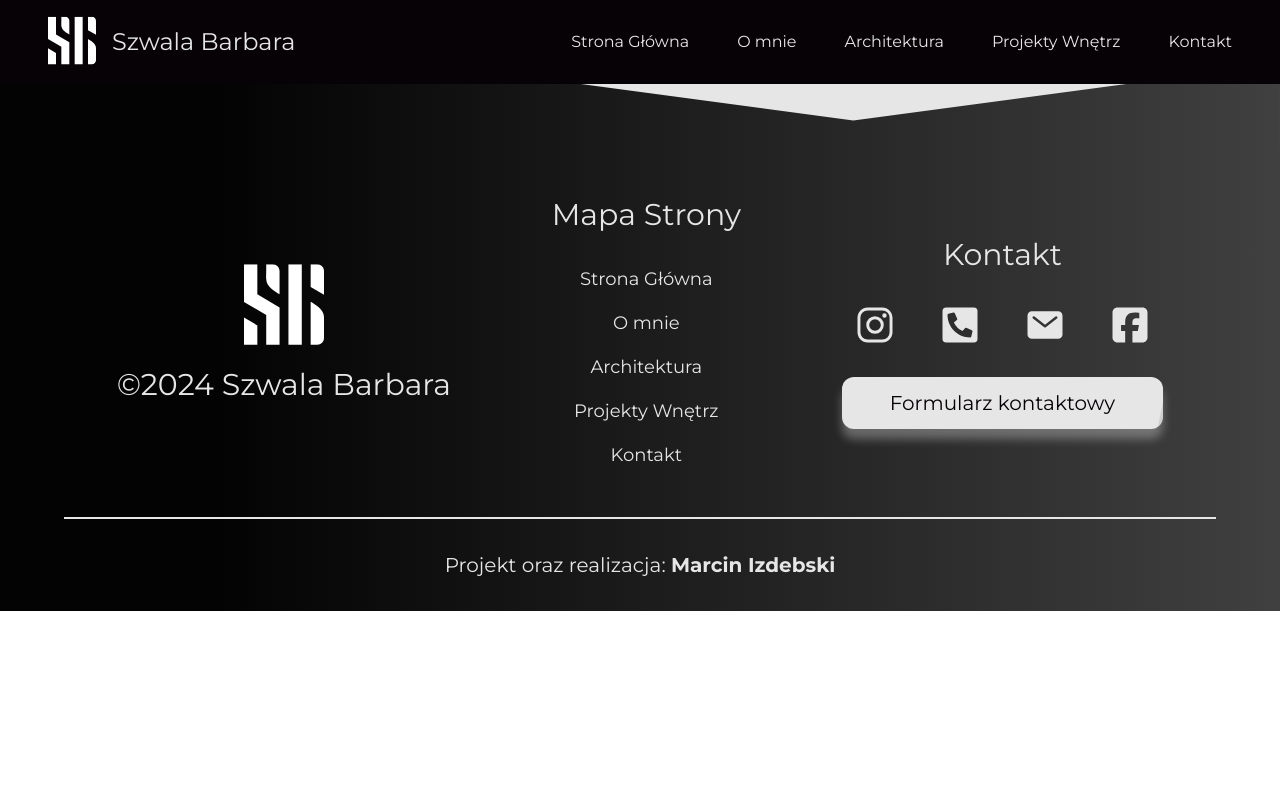
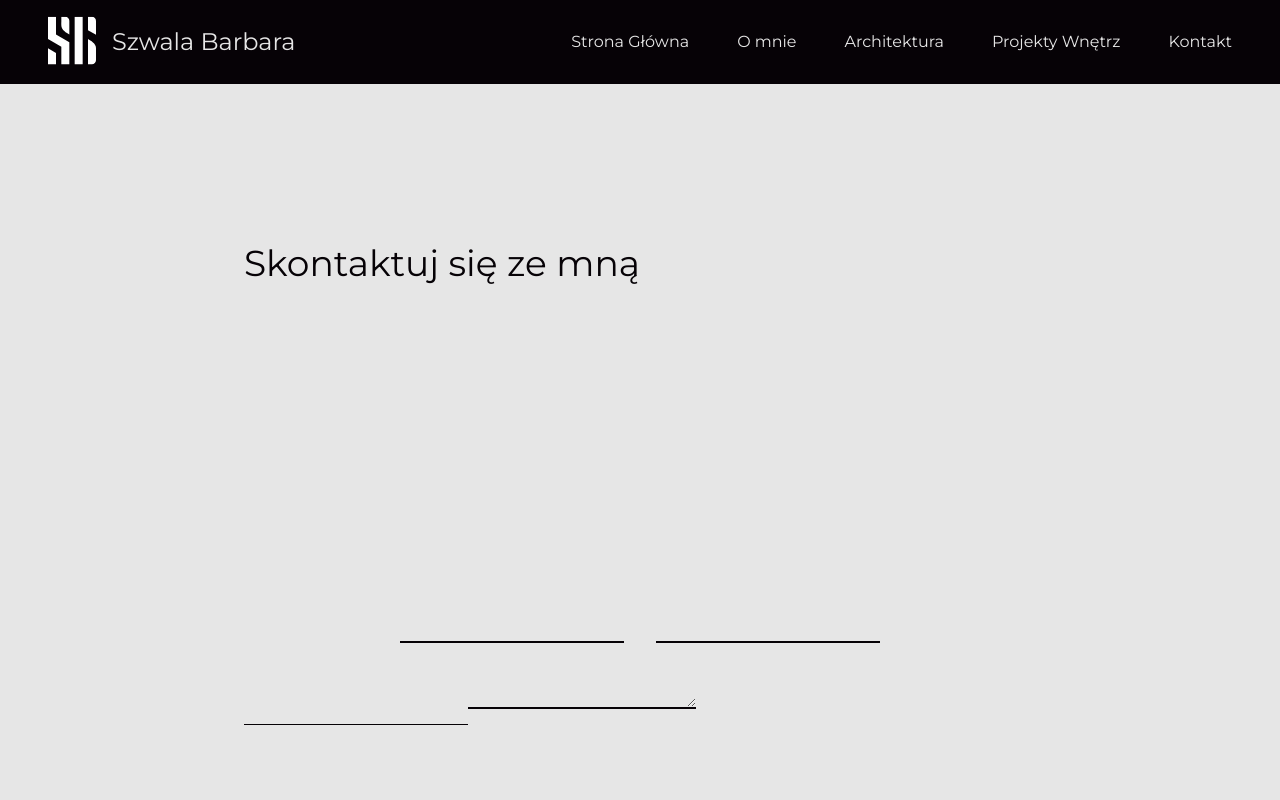
Before and after one commit to mizdebski77/Barbara-Szwala, a React (Create React App) app: page /Kontakt in a window 1280 px wide. Shown: the top 800 px of the page. Built offline with nearby package versions, Linux system fonts and the light colour scheme.

Commit message:
Color added

```diff
--- a/src/core/App.tsx
+++ b/src/core/App.tsx
@@ -2,6 +2,7 @@ import { BrowserRouter, Route, Routes } from "react-router-dom";
 import { Navbar } from "../common/Nabar/navbar";
 import Footer from "../common/Footer/footer";
 import Home from "../features/Home/home";
+import { Contact } from "../features/Contact/contact";
 
 function App() {
   return (
@@ -9,8 +10,7 @@ function App() {
       <Navbar />
       <Routes>
         <Route path="/Strona-Główna" element={<Home />} />
-
-
+        <Route path="/Kontakt" element={<Contact />} />
       </Routes>
       <Footer />
     </BrowserRouter>
--- /dev/null
+++ b/src/features/Contact/contact.tsx
@@ -0,0 +1,22 @@
+import React from 'react';
+
+export const Contact = () => {
+    return (
+        <div className='min-h-screen grid items-center justify-center'>
+            <div className='grid grid-cols-2'>
+                <h1 className='text-dark text-4xl'>Skontaktuj się ze mną</h1>
+
+            </div>
+
+            <form>
+                <div className='flex justify-center gap-8'>
+                    <input className='bg-bright border-b-2 px-4 py-2 text-dark focus:outline-none' />
+                    <input className='bg-bright border-b-2 px-4 py-2 text-dark focus:outline-none' />
+                </div>
+
+                <input className='bg-bright border-b px-4 py-2 text-dark focus:outline-none' />
+                <textarea className='bg-bright border-b-2 px-4 py-2 text-dark focus:outline-none' />
+            </form>
+        </div>
+    );
+};
--- a/tailwind.config.js
+++ b/tailwind.config.js
@@ -16,6 +16,8 @@ module.exports = {
     colors: {
       'dark': '#060206',
       'bright': '#E6E6E6',
+      'buttons': '#2f0b0f',
+      'main': '#dad1c3',
       'text': '#00000',
     },
     boxShadow: {
```
